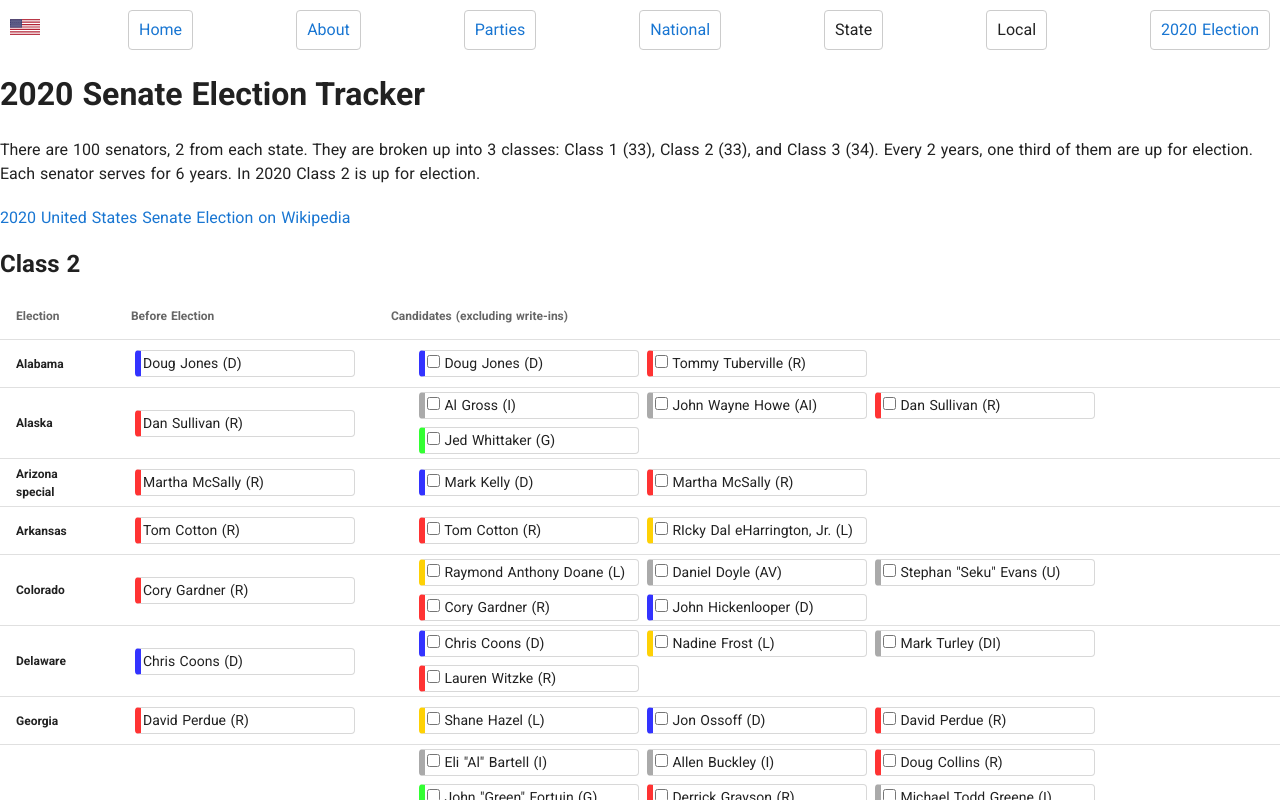
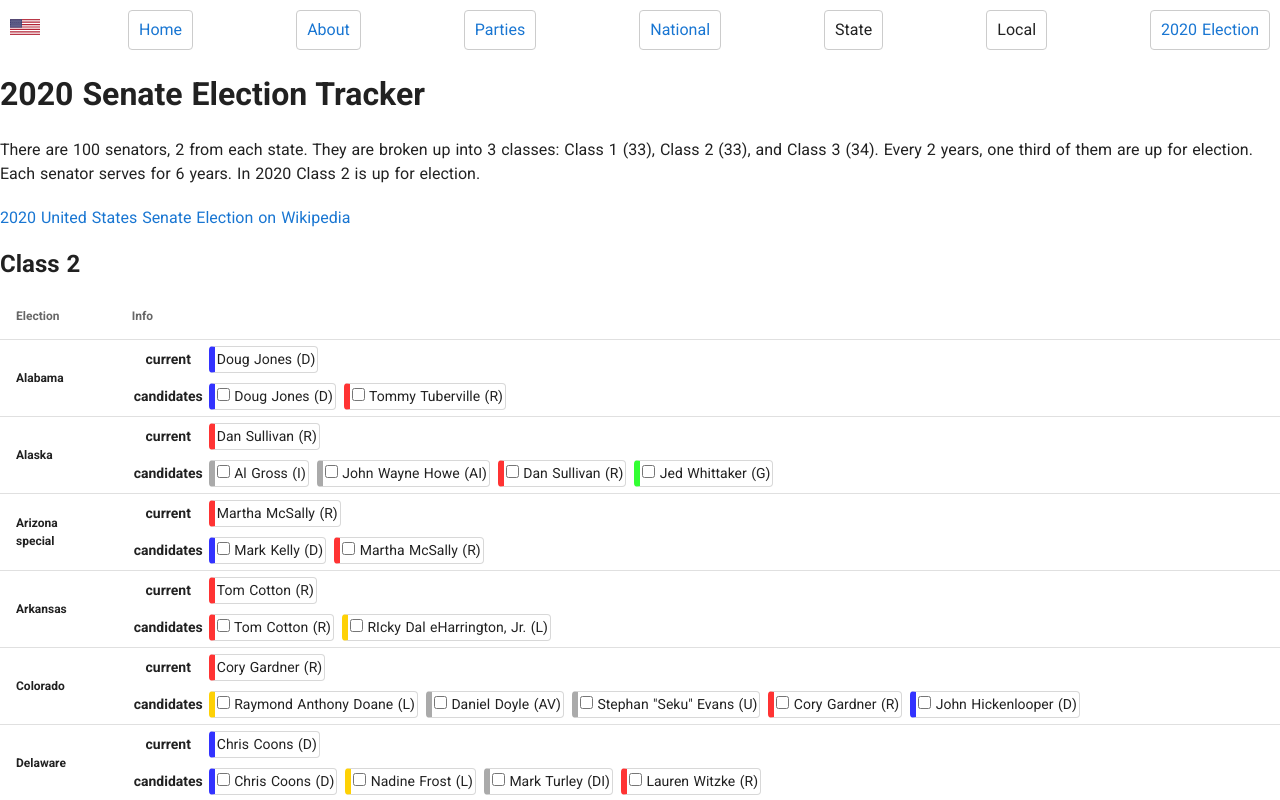
Before and after one commit to openbrian/election-notebook, a Nuxt app: page /election/2020/senate_tracker in a window 1280 px wide. Shown: the top 800 px of the page. Built offline with nearby package versions, Linux system fonts and the light colour scheme.

Commit message:
changes really made Nov  3  2020

```diff
--- a/pages/election/2020/senate_tracker.vue
+++ b/pages/election/2020/senate_tracker.vue
@@ -17,18 +17,27 @@
           <thead>
             <tr>
               <th>Election</th>
-              <th>Before Election</th>
-              <th>Candidates (excluding write-ins)</th>
+              <th>Info</th>
             </tr>
           </thead>
           <tbody>
-            <tr v-for="item in states" :key="item.name">
+            <tr v-for="item in states">
               <th>{{ item.id }} {{ item.special ? "special" : ""}}</th>
-              <td><span class="person" :class="item.incumbent.party">{{ item.incumbent.name }} ({{item.incumbent.party}})</span></td>
               <td>
-                <ul class="candidates">
-                  <li class="person" :class="c.party" v-for="c in item.candidates"><input type="checkbox" /> {{ c.name }} ({{c.party}})</li>
-                </ul>
+                <table>
+                  <tr>
+                    <th>current</th>
+                    <td><span class="person" :class="item.incumbent.party">{{ item.incumbent.name }} ({{item.incumbent.party}})</span></td>
+                  </tr>
+                  <tr>
+                    <th>candidates</th>
+                    <td colspan="1">
+                      <ul class="candidates">
+                        <li class="person" :class="c.party" v-for="c in item.candidates"><input type="checkbox" /> {{ c.name }} ({{c.party}})</li>
+                      </ul>
+                    </td>
+                  </tr>
+                </table>
               </td>
             </tr>
           </tbody>
@@ -85,7 +94,7 @@
     <p>
       The senate is controlled by the party with the most senators.
     </p>
-    <v-sheet width="800">
+    <v-sheet>
       <v-simple-table>
         <template v-slot:default>
           <thead>
@@ -570,10 +579,10 @@ export default {
 <style>
 .candidates {
   list-style-type: none;
+  padding: 0 !important;
 }
 .person {
   display: inline-block;
-  width: 220px;
   padding: 2px;
   margin: 4px;
   border: 1px #D8D8D8 solid;
```
